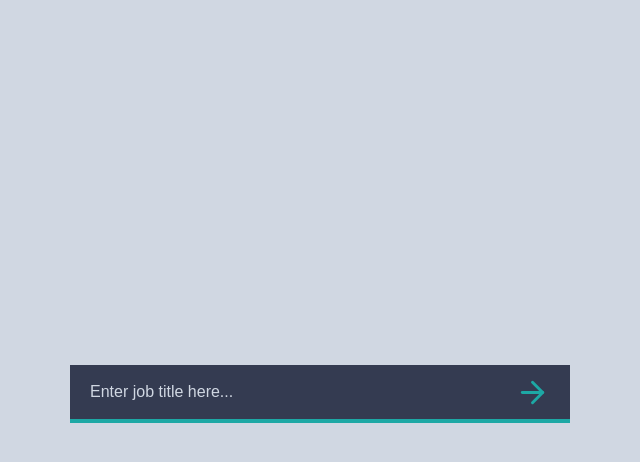
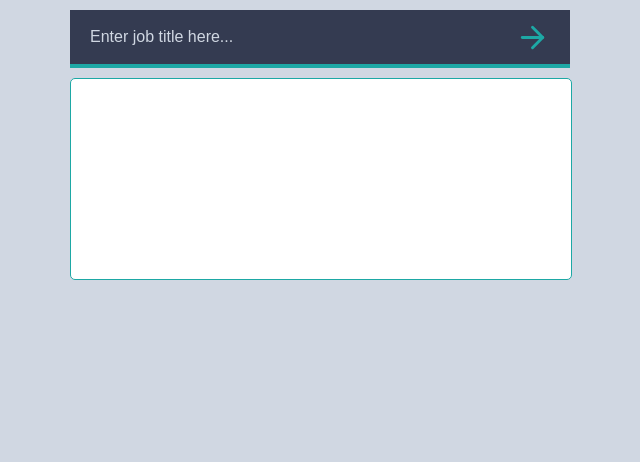
Before and after one commit to esun0703/TheMuseJobSearchCodeChallenge, a React (Create React App) app: page / in a window 1280 px wide. Shown: the top 462 px of the page, without its empty margins (320-960 px from the left). Built offline with nearby package versions, Linux system fonts and the light colour scheme.

Commit message:
added dummy search filter display until I get word about api

```diff
--- a/src/App.scss
+++ b/src/App.scss
@@ -1,6 +1,7 @@
 .App {
    display: flex;
    justify-content: center;
+   align-items: flex-start;
    padding: 10px;
    height: 100vh;
    background-color: #D0D7E2;
--- a/src/App.tsx
+++ b/src/App.tsx
@@ -1,6 +1,7 @@
 import React from 'react';
 import './App.scss';
 import SearchBar from './components/SearchBar';
+import SearchFilterDisplay from './components/SearchFilterDisplay';
 import SearchResultsDisplay from './components/SearchResultsDisplay';
 import { JobSearchProvider } from './contexts/JobContext';
 
@@ -10,8 +11,10 @@ function App() {
       <section className="App">
         <div className='container'>
           <SearchBar/>
+          <SearchFilterDisplay/>
           <SearchResultsDisplay/>
         </div>
+
       </section>
     </JobSearchProvider>
   );
--- /dev/null
+++ b/src/components/SearchFilterDisplay.scss
@@ -0,0 +1,9 @@
+.search-filter-display {
+    display: flex;
+    background-color: #fff;
+    border-radius: 5px;
+    border: 1px solid #1DA8A5;
+    width: 100%;
+    height: 200px;
+    margin: 10px 0;
+}
--- /dev/null
+++ b/src/components/SearchFilterDisplay.tsx
@@ -0,0 +1,13 @@
+import React, { useContext } from 'react';
+import './SearchFilterDisplay.scss';
+import { Context } from '../contexts/JobContext';
+
+const SearchFilterDisplay = () => {
+    const JobContext = useContext(Context)
+    // @TODO update key when api hooked up
+    return (
+        <section className='search-filter-display'></section>
+    )
+}
+
+export default SearchFilterDisplay;
```
